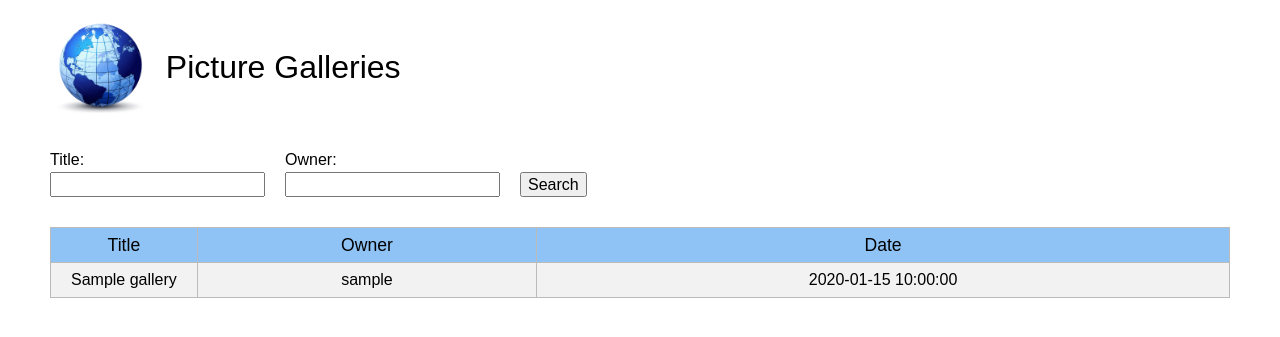
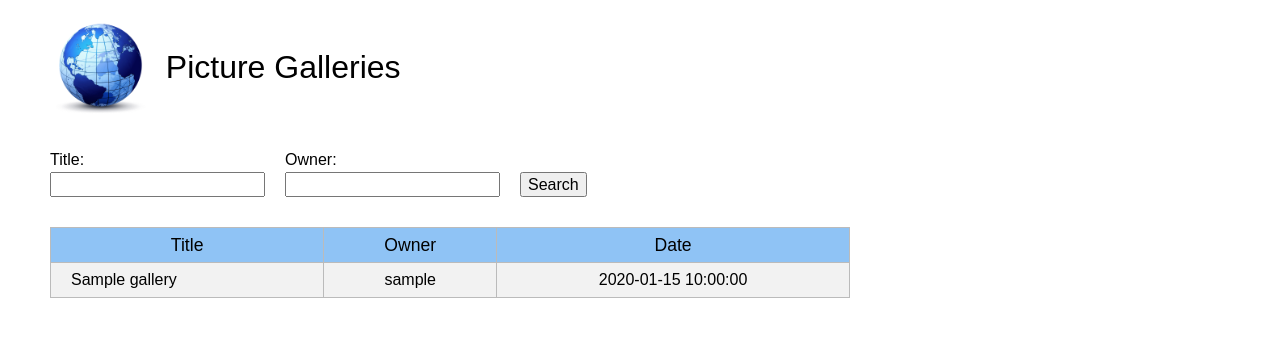
Before and after one commit to hauensteina/ahx-pix, a Flask app: page / in a window 1280 px wide. Shown: the top 337 px of the page. Run offline with Flask 3, Linux system fonts and the light colour scheme; a database or web service that is not in the repository returns one stand-in record (values such as "Sample title"); parts of the project's set-up code (start-up, migrations or seed data) failed here and were passed over; some libraries are stand-ins or nearby versions.

Commit message:
Front page tweak

```diff
--- a/mod_ahx_pics/static/css/styles.css
+++ b/mod_ahx_pics/static/css/styles.css
@@ -64,7 +64,7 @@
   font-size: 1.0em;
   border-collapse: collapse;
   min-width:25em;
-  max-width:100em;
+  max-width:50em;
   white-space:nowrap;
   margin-top:10px;
   margin-left:50px;
@@ -83,6 +83,10 @@
 
 .gallery-list td:first-child {
     width:1px;
+}
+
+.gallery-list td {
+    width:50px;
 }
 
 .gallery-list tr:nth-child(even){background-color: #f2f2f2;}
```
